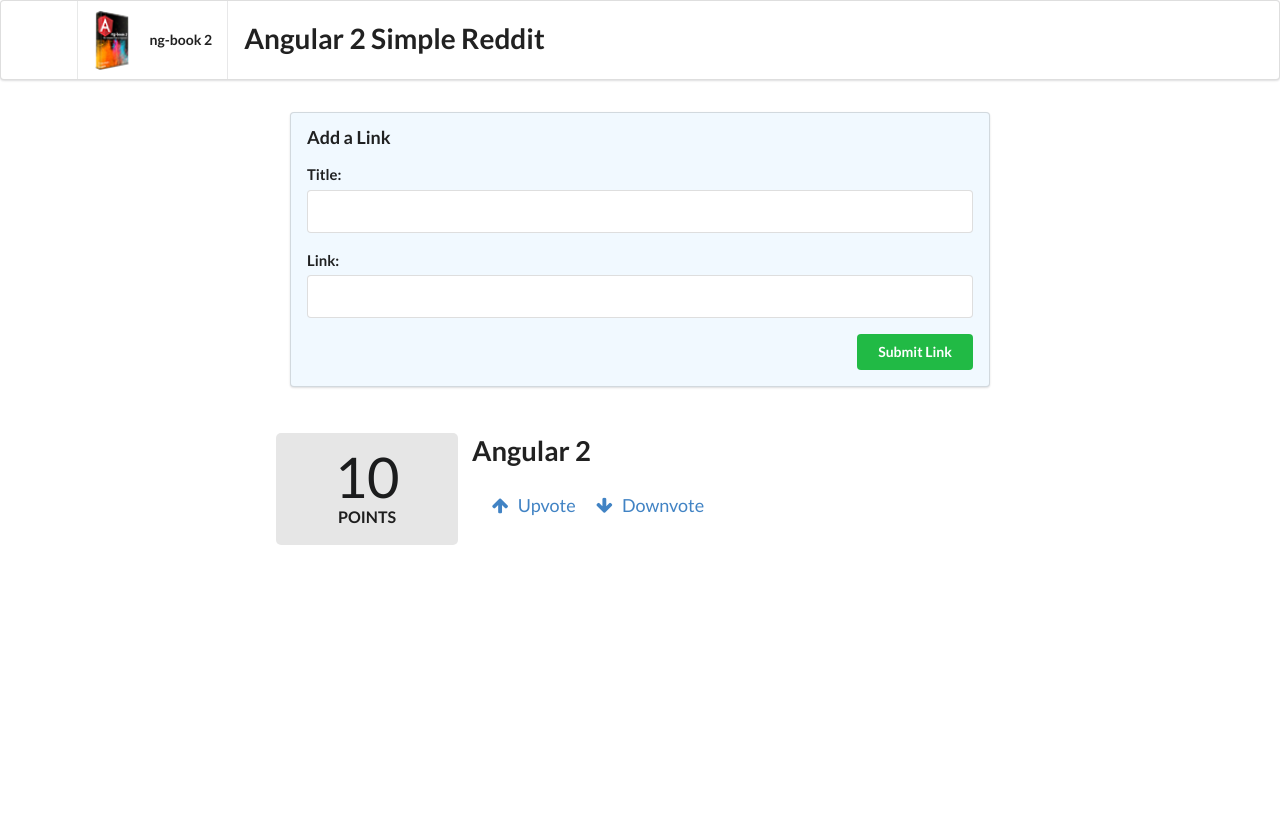
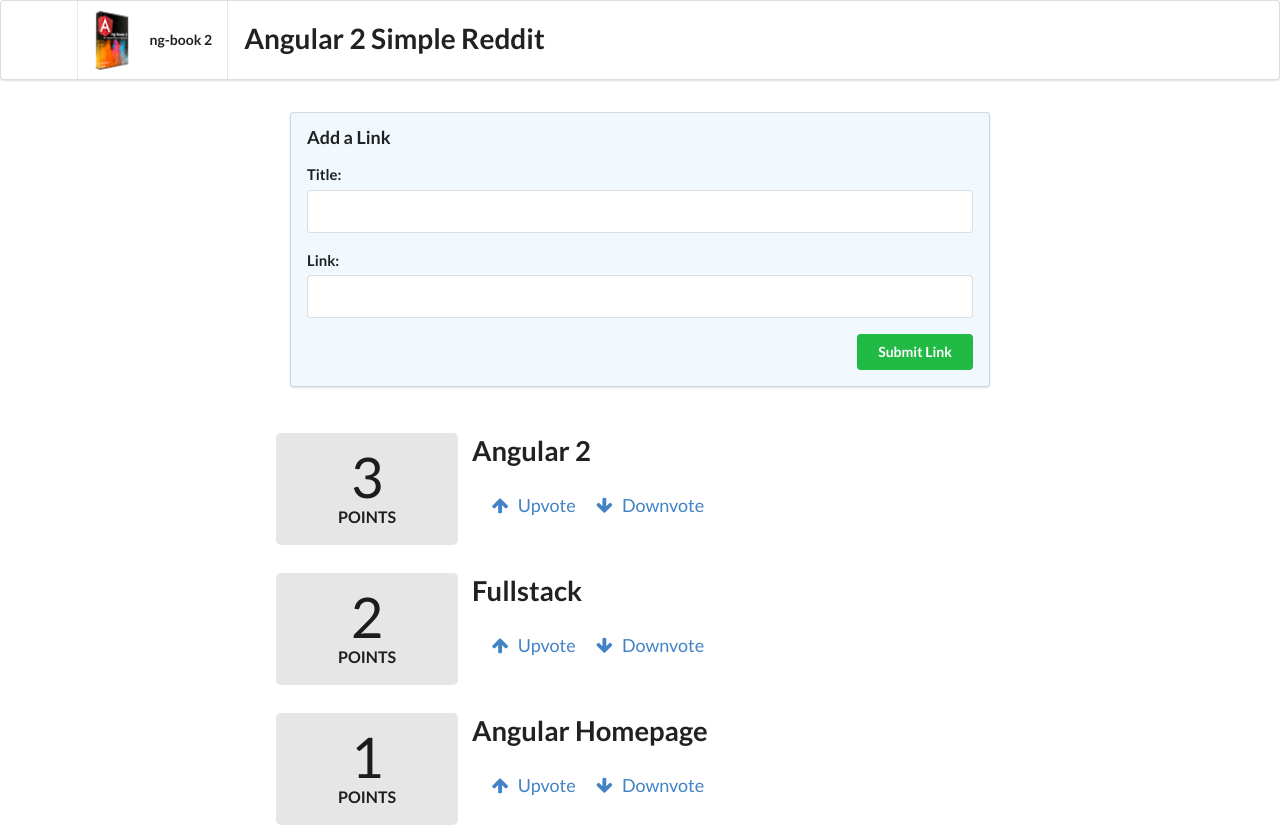
Before and after one commit to syun07/angular-simple-reddit, an Angular app: page / in a window 1280 px wide. Before the commit the page ends 800 px from the top, so only its background shows below. Built offline with nearby package versions, Linux system fonts and the light colour scheme.

Commit message:
refactor to render multiple articles

```diff
--- a/src/app/app.component.html
+++ b/src/app/app.component.html
@@ -16,8 +16,10 @@
 </form>
 
 <div class="ui grid posts">
-  <app-article>
-
+  <app-article
+    *ngFor="let article of articles"
+    [article]="article">
   </app-article>
-  <!-- if app-article is not defined in NgModule, this won't work -->
+  <!-- *ngFor="let article of articles" will iterate through the list of articles in article.model.ts and create the local variable article for each item on the list -->
+  <!-- to specify the article input on a component, we are using the [inputName]="inputValue" expression, which sets the article input to the value of the local variable article set by ngFor -->
 </div>
--- a/src/app/app.component.ts
+++ b/src/app/app.component.ts
@@ -1,4 +1,5 @@
 import { Component } from '@angular/core';
+import { Article } from './article/article.model';
 
 @Component({
   selector: 'app-root',
@@ -6,8 +7,15 @@
   styleUrls: ['./app.component.css']
 })
 export class AppComponent {
-  addArticle(title: HTMLInputElement, link: HTMLInputElement): boolean {
-    console.log(`Adding article title: ${title.value} and link: ${link.value}`);
-    return false;
+  articles: Article[]; // component property, saying that 'articles' is an Array of Articles
+
+  constructor() {
+    this.articles = [
+      new Article('Angular 2', 'http://angular.io', 3),
+      new Article('Fullstack', 'http://fullstack.io', 2),
+      new Article('Angular Homepage', 'http://angular.io', 1),
+    ]
+    // populate articles array by setting this.articles in constructor
   }
+
 }
--- a/src/app/article/article.component.html
+++ b/src/app/article/article.component.html
@@ -1,7 +1,7 @@
 <div class="four wide column center aligned votes">
   <div class="ui statistic">
     <div class="value">
-      {{ votes }}
+      {{ article.votes }}
     </div>
     <div class="label">
       Points
@@ -11,7 +11,7 @@
 
 <div class="twelve wide column">
   <a class="ui large header" href="{{ link }}">
-    {{title}}
+    {{ article.title }}
   </a>
   <ul class="ui big horizontal list voters">
     <li class="item">
--- a/src/app/article/article.component.ts
+++ b/src/app/article/article.component.ts
@@ -1,4 +1,5 @@
-import { Component, OnInit, HostBinding } from '@angular/core';
+import { Component, OnInit, HostBinding, Input } from '@angular/core';
+import { Article } from './article.model';
 
 @Component({
   selector: 'app-article',
@@ -11,26 +12,27 @@
   // @HostBinding is imported from the package @angular/core, encapsulates the app-article markup within our component
   // allows us to configure our host element from within the component
 
-  votes: number;
-  title: string;
-  link: string;
+  @Input() article: Article;
 
   constructor() {
-    this.title = "Angular 2";
-    this.link = "http://angular.io";
-    this.votes = 10;
-    // set default attributes
+    // article is populated by the Input now, so we don't need anything here
   }
 
-  voteUp() {
-    this.votes += 1;
+  voteUp(): boolean {
+    this.article.voteUp();
     return false;
   }
 
-  voteDown() {
-    this.votes -= 1;
-    return false
+  voteDown(): boolean {
+    this.article.voteDown();
+    return false;
   }
+
+  // instead of storing title, link, and votes properties directly on the component, created a model for Article
+  // creating  a reference to an article
+  // need to update article.component.html to get template variables from right location, {{ article.title }} etc
+
+  // created voteUp and voteDown functions in the model, which these functions point to
 
   ngOnInit() {
   }
--- /dev/null
+++ b/src/app/article/article.model.ts
@@ -0,0 +1,35 @@
+export class Article {
+    title: string;
+    link: string;
+    votes: number;
+
+    constructor(title: string, link: string, votes? : number) {
+        this.title = title;
+        this.link = link;
+        this.votes = votes || 0;
+    }
+
+    voteUp(): void {
+        this.votes += 1;
+    }
+
+    voteDown(): void {
+        this.votes -= 1;
+    }
+
+
+    // domain() is a utility function that extracts the domain from a URL
+    domain(): string {
+        try {
+            // e.g. http://foo.com/path/to/bar
+            const domainAndPath: string = this.link.split('//')[1];
+            // e.g foo.com/path/to/bar
+            return domainAndPath.split('/')[0];
+        } catch (err) {
+            return null
+        }
+    }
+}
+
+// this file creates a new class that represents an Article
+// it is a plain class, not an Angular component
```
